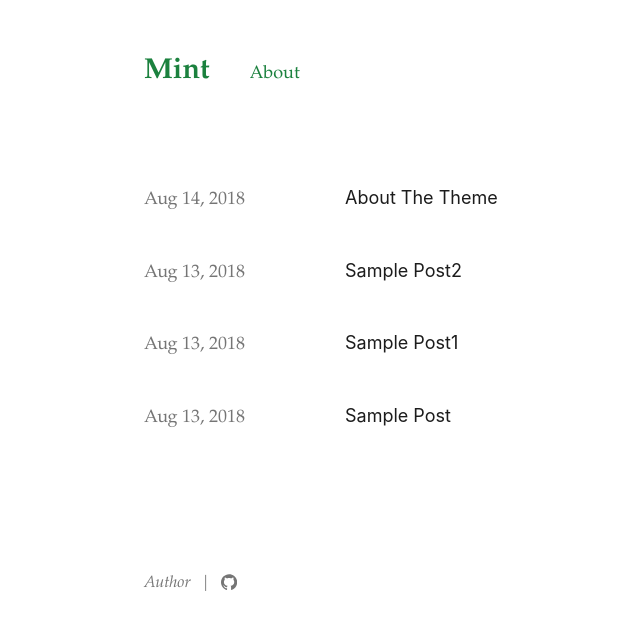
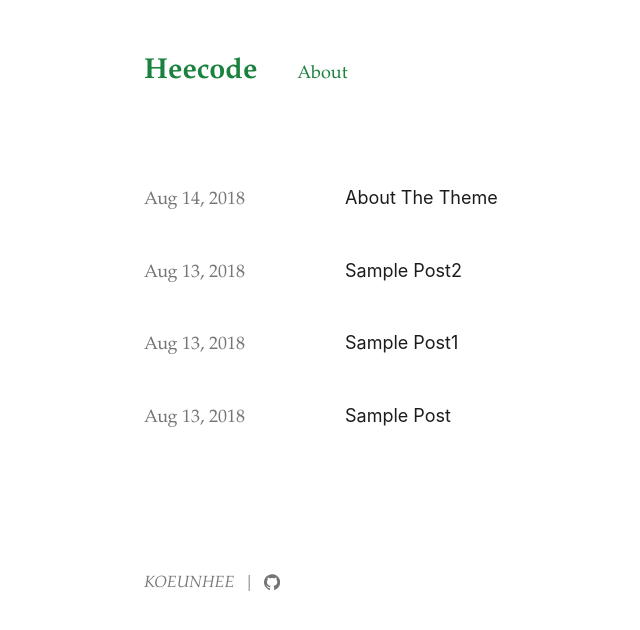
Before and after one commit to heedayday/heedayday.github.io, a Jekyll site: the page built from index.md, in a window 1280 px wide. Shown: the top 630 px of the page, without its empty margins (161-801 px from the left). Built offline with Jekyll 4.4.1, drawn with Linux system fonts in a browser that asks for light colours.

Commit message:
data update

```diff
--- a/_config.yml
+++ b/_config.yml
@@ -1,9 +1,9 @@
-title: Mint
-author: Author
-email: your-email@example.com
-description: A clean and responsive jekyll theme
+title: Heecode
+author: KOEUNHEE
+email: heecode@naver.com
+description: Github.io BLOG
 
-github_username: aidewoode
+github_username: heedayday
 # twitter_username:
 # facebook_username:
 # dribbble_username:
```
